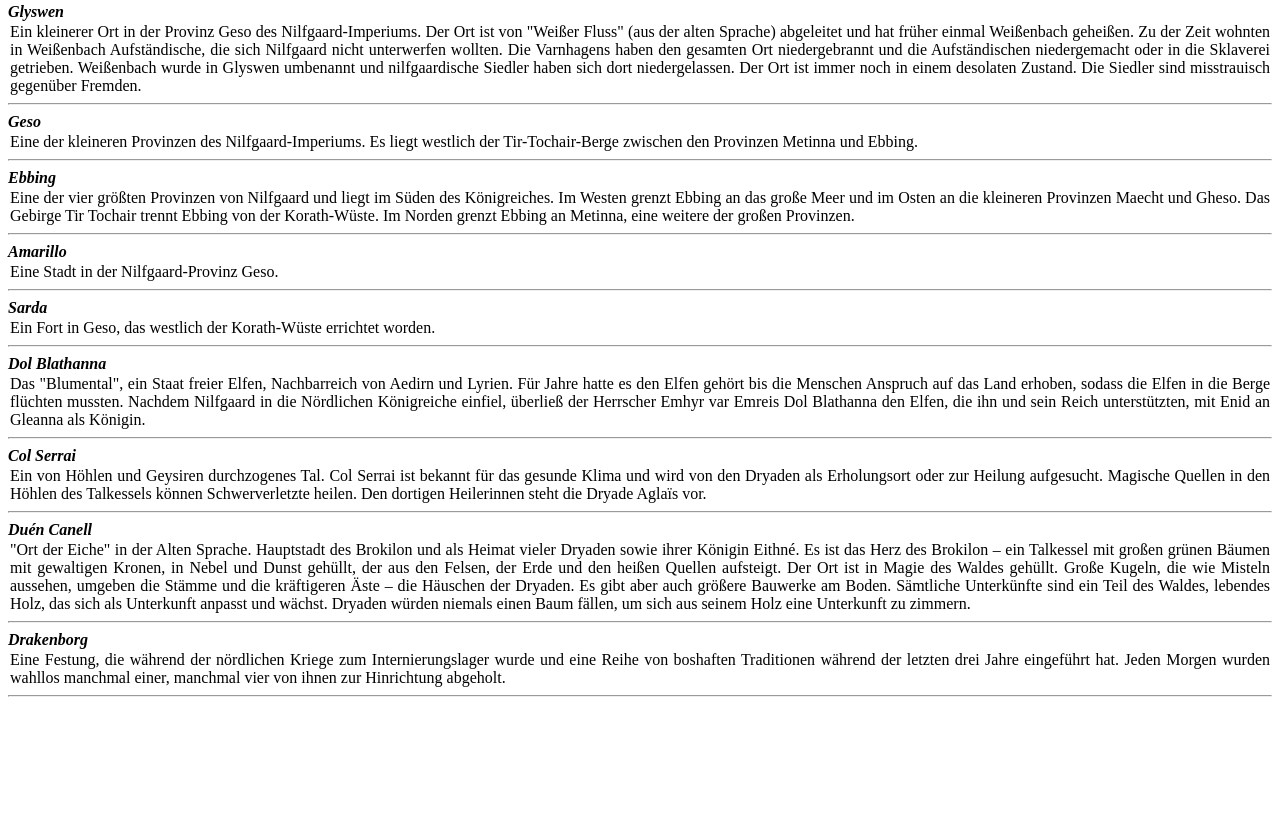
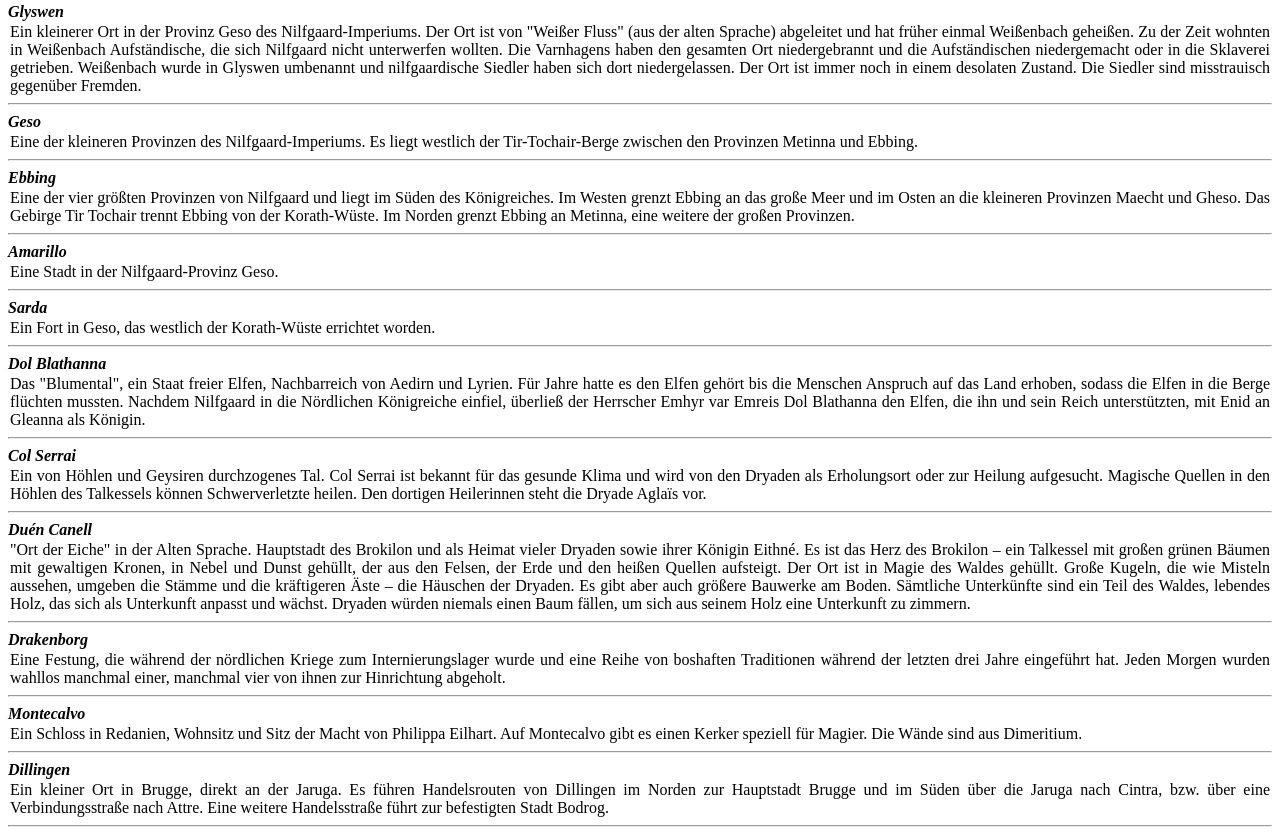
Before and after one commit to gennaro-tedesco/mysticon, a plain HTML site: page hexer/geography.html in a window 1280 px wide. Shown: the part 4201-5036 px from the top of the page. Before the commit the page ends 4906 px from the top, so only its background shows below. Drawn offline with Linux system fonts and the light colour scheme.

Commit message:
updated readme references

```diff
--- a/hexer/geography.html
+++ b/hexer/geography.html
@@ -787,6 +787,28 @@
 			</dd>
 		</idx:entry>
 		<hr />
+		<idx:entry name="default" scriptable="yes" spell="yes">
+			<dt>
+				<idx:orth>Montecalvo</idx:orth>
+			</dt>
+			<dd>
+				Ein Schloss in Redanien, Wohnsitz und Sitz der Macht von Philippa Eilhart. Auf
+				Montecalvo gibt es einen Kerker speziell für Magier. Die Wände sind aus Dimeritium.
+			</dd>
+		</idx:entry>
+		<hr />
+		<idx:entry name="default" scriptable="yes" spell="yes">
+			<dt>
+				<idx:orth>Dillingen</idx:orth>
+			</dt>
+			<dd>
+				Ein kleiner Ort in Brugge, direkt an der Jaruga. Es führen Handelsrouten von
+				Dillingen im Norden zur Hauptstadt Brugge und im Süden über die Jaruga nach Cintra,
+				bzw. über eine Verbindungsstraße nach Attre. Eine weitere Handelsstraße führt zur
+				befestigten Stadt Bodrog.
+			</dd>
+		</idx:entry>
+		<hr />
 	</mbp:frameset>
 </body>
 
```
Also changed, not shown: hexer/characters.html (+13 -0 lines), hexer/trivia.html (+18 -0 lines), 2 other files.
